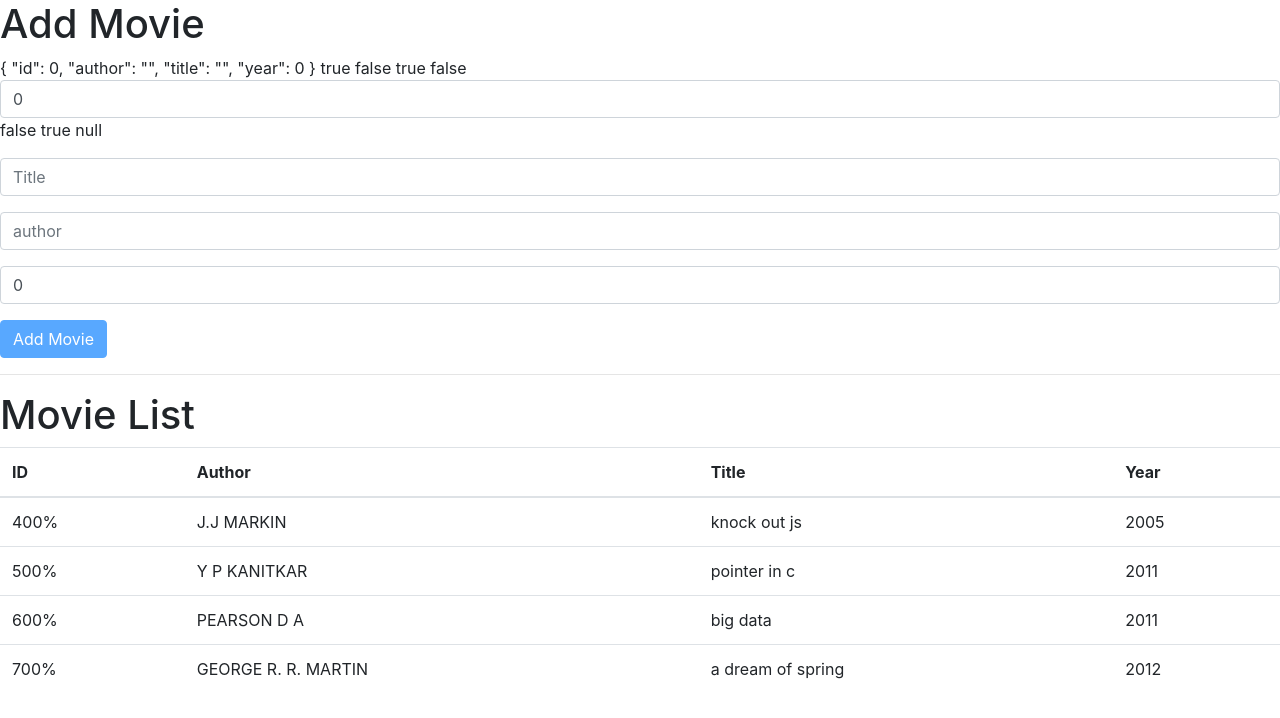
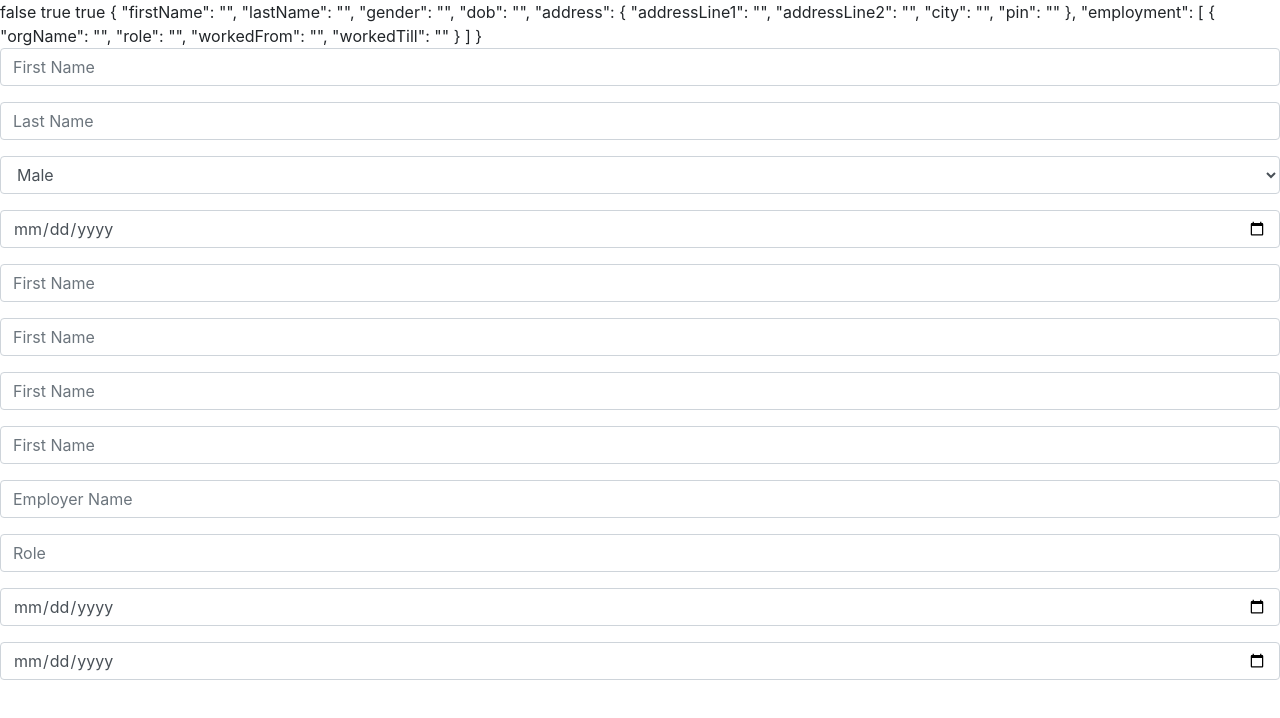
Before and after one commit to santoshyadav198613/NewAngularApp, an Angular app in the folder myFirstApp/: page /onboarding in a window 1280 px wide. Shown: the top 718 px of the page. Built offline with nearby package versions, Linux system fonts and the light colour scheme.

Commit message:
template driven form

```diff
--- a/myFirstApp/projects/ecomapp/src/app/app.component.html
+++ b/myFirstApp/projects/ecomapp/src/app/app.component.html
@@ -1,24 +1 @@
-<!-- The content below is only a placeholder and can be replaced.
-<div>
-    <ecom-employee></ecom-employee>
- </div>
-
- <div [ngSwitch]="role">
-     <div *ngSwitchCase="'Admin'">
-         This is admin section
-     </div>
-     <div *ngSwitchCase="'User'">
-            This is user section
-     </div>
-     <div *ngSwitchDefault>
-         This is default section
-     </div>
- </div>
-
-
-<button class="btn btn-success" (click)="addEmployee()">
-    Add Employee
-</button>
- -->
-
- <ecom-movies></ecom-movies>
+<router-outlet></router-outlet>
--- /dev/null
+++ b/myFirstApp/projects/ecomapp/src/app/employee-onboarding/employee-onboarding.component.html
@@ -0,0 +1,68 @@
+{{onboardingForm.invalid | json}}
+{{onboardingForm.valid | json}}
+{{onboardingForm.pristine | json}}
+{{onboardingForm.value | json}}
+
+<form [formGroup]="onboardingForm">
+  <div class="form-group">
+    <input class="form-control" type="text" formControlName="firstName" placeholder="First Name">
+  </div>
+  <div class="form-group">
+    <input class="form-control" type="text" formControlName="lastName" placeholder="Last Name">
+  </div>
+  <div class="form-group">
+    <select class="form-control" formControlName="gender">
+      <option *ngFor="let g of genders">
+        {{g}}
+      </option>
+    </select>
+  </div>
+  <div class="form-group">
+    <input class="form-control" type="date" formControlName="dob" placeholder="First Name">
+  </div>
+  <div formGroupName="address">
+
+    <div class="form-group">
+      <input class="form-control" type="text" formControlName="addressLine1" placeholder="First Name">
+    </div>
+
+    <div class="form-group">
+      <input class="form-control" type="text" formControlName="addressLine2" placeholder="First Name">
+    </div>
+
+    <div class="form-group">
+      <input class="form-control" type="text" formControlName="city" placeholder="First Name">
+    </div>
+
+    <div class="form-group">
+      <input class="form-control" type="number" formControlName="pin" placeholder="First Name">
+    </div>
+  </div>
+
+  <div formArrayName="employment">
+    <div *ngFor="let emp of onboardingForm['controls'].employment['controls']; let i=index">
+      <div [formGroupName]="i">
+
+        <div class="form-group">
+          <input class="form-control" type="text" formControlName="orgName" placeholder="Employer Name">
+        </div>
+
+
+        <div class="form-group">
+          <input class="form-control" type="text" formControlName="role" placeholder="Role">
+        </div>
+
+
+        <div class="form-group">
+          <input class="form-control" type="date" formControlName="workedFrom" placeholder="worked From">
+        </div>
+
+
+        <div class="form-group">
+          <input class="form-control" type="date" formControlName="workedTill" placeholder="worked Till">
+        </div>
+
+      </div>
+    </div>
+  </div>
+</form>
--- /dev/null
+++ b/myFirstApp/projects/ecomapp/src/app/employee-onboarding/employee-onboarding.component.ts
@@ -0,0 +1,41 @@
+import { Component, OnInit } from '@angular/core';
+
+import { FormGroup, FormBuilder, FormControl } from '@angular/forms';
+
+@Component({
+  selector: 'ecom-employee-onboarding',
+  templateUrl: './employee-onboarding.component.html',
+  styleUrls: ['./employee-onboarding.component.css']
+})
+export class EmployeeOnboardingComponent implements OnInit {
+
+  onboardingForm: FormGroup;
+  genders = ['Male','Female'];
+  constructor(private fb: FormBuilder) { }
+
+  ngOnInit() {
+    this.onboardingForm = this.fb.group(
+      {
+        firstName: new FormControl(''),
+        lastName: new FormControl(''),
+        gender: new FormControl(''),
+        dob: new FormControl(''),
+        address : this.fb.group(
+          {
+            addressLine1 : new FormControl(''),
+            addressLine2 : new FormControl(''),
+            city : new FormControl(''),
+            pin : new FormControl(''),
+          }),
+          employment: this.fb.array([
+            this.fb.group({
+              orgName: new FormControl(''),
+              role: new FormControl(''),
+              workedFrom: new FormControl(''),
+              workedTill: new FormControl('')
+            })
+          ])
+      });
+  }
+
+}
```
Also changed, not shown: myFirstApp/projects/ecomapp/src/app/app.module.ts (+8 -3 lines), myFirstApp/projects/ecomapp/src/app/routing/routing.module.ts (added, +22 -0 lines), myFirstApp/projects/ecomapp/src/app/employee-onboarding/employee-onboarding.component.css (added), 1 other file (tests, documents, lock files or other folders).
